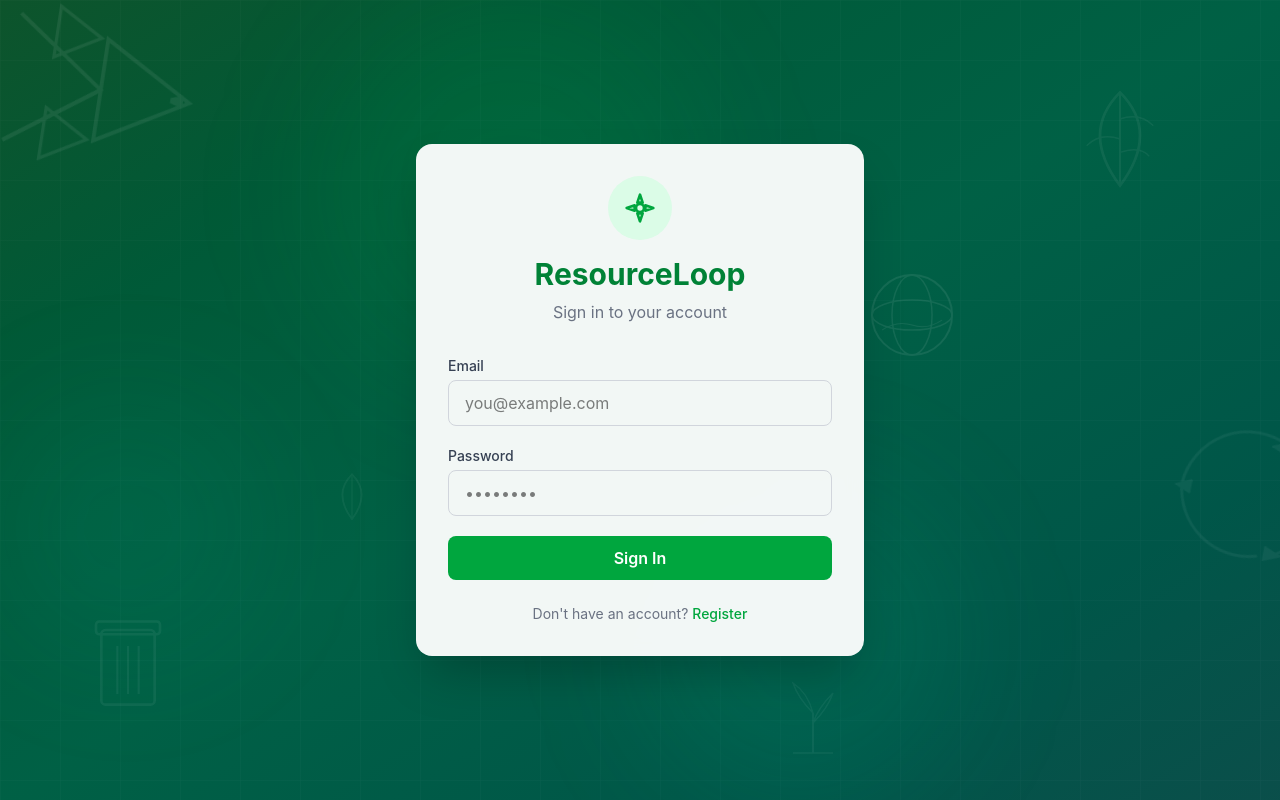
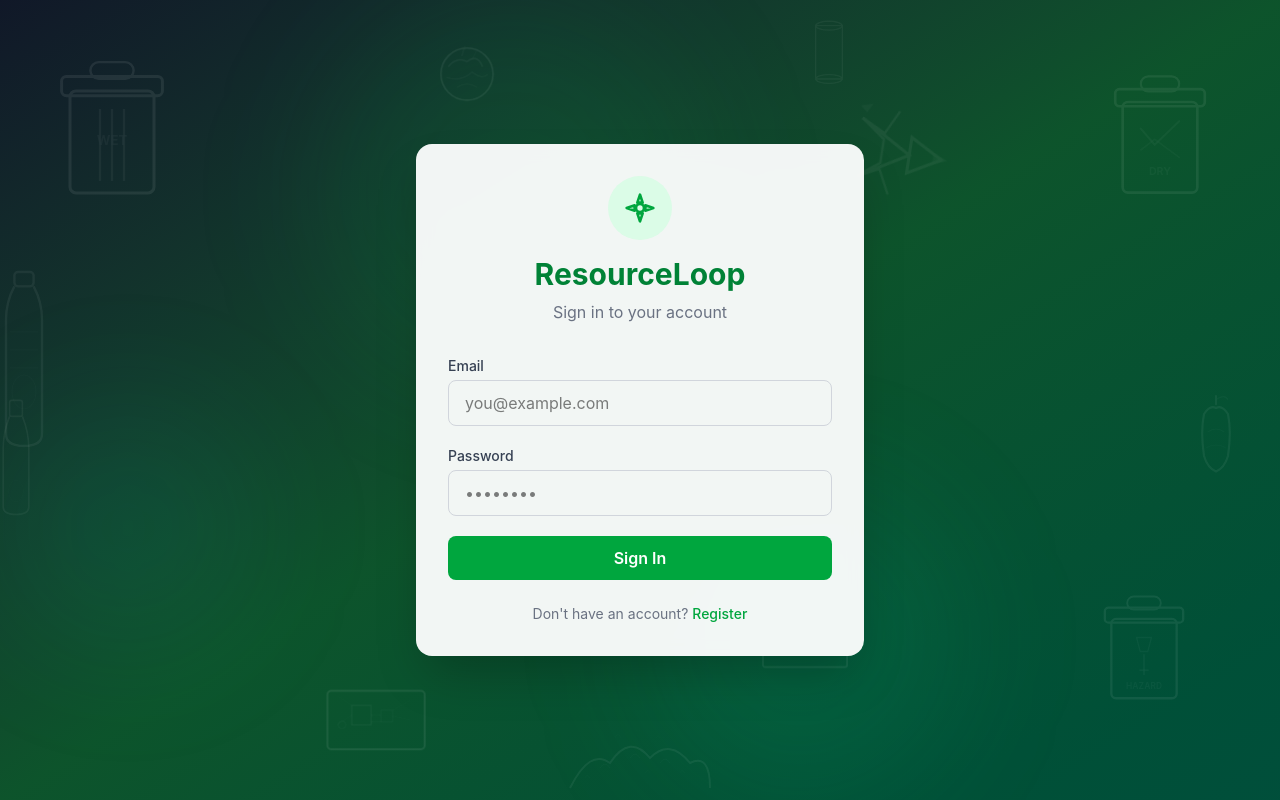
Before and after one commit to Tejas-India-Hackathon-2026/Team-Robbin-Good, a React app in the folder frontend/: page /login in a window 1280 px wide. Built offline with nearby package versions, Linux system fonts and the light colour scheme; the HTML template or start-up script is replaced by a standard one.

Commit message:
feat: replace background icons with waste management elements (dustbins, bottles, e-waste, truck, compost)

```diff
--- a/frontend/src/components/WasteBackground.jsx
+++ b/frontend/src/components/WasteBackground.jsx
@@ -1,78 +1,158 @@
 export default function WasteBackground({ children }) {
   return (
-    <div className="min-h-screen relative overflow-hidden bg-gradient-to-br from-green-900 via-emerald-800 to-teal-900">
+    <div className="min-h-screen relative overflow-hidden bg-gradient-to-br from-gray-900 via-green-900 to-emerald-900">
       <div className="absolute inset-0 overflow-hidden pointer-events-none">
-        {/* Animated grid pattern */}
-        <svg className="absolute inset-0 w-full h-full opacity-[0.04]" xmlns="http://www.w3.org/2000/svg">
-          <defs>
-            <pattern id="grid" width="60" height="60" patternUnits="userSpaceOnUse">
-              <path d="M 60 0 L 0 0 0 60" fill="none" stroke="white" strokeWidth="1" />
-            </pattern>
-          </defs>
-          <rect width="100%" height="100%" fill="url(#grid)" />
+
+        {/* Green dustbin - top left */}
+        <svg className="absolute top-10 left-10 w-36 h-44 opacity-[0.08] animate-float" viewBox="0 0 120 140" fill="none" xmlns="http://www.w3.org/2000/svg">
+          <rect x="25" y="40" width="70" height="85" rx="5" stroke="white" strokeWidth="2.5" />
+          <rect x="18" y="28" width="84" height="16" rx="4" stroke="white" strokeWidth="2.5" />
+          <rect x="42" y="16" width="36" height="14" rx="7" stroke="white" strokeWidth="2" />
+          <line x1="50" y1="55" x2="50" y2="115" stroke="white" strokeWidth="2" opacity="0.6" />
+          <line x1="60" y1="55" x2="60" y2="115" stroke="white" strokeWidth="2" opacity="0.6" />
+          <line x1="70" y1="55" x2="70" y2="115" stroke="white" strokeWidth="2" opacity="0.6" />
+          <text x="60" y="85" textAnchor="middle" fill="white" fontSize="11" fontWeight="bold" opacity="0.5">WET</text>
         </svg>
 
-        {/* Recycling symbol - top left */}
-        <svg className="absolute -top-10 -left-10 w-64 h-64 opacity-[0.07] animate-spin-slow" viewBox="0 0 200 200" fill="none" xmlns="http://www.w3.org/2000/svg">
-          <path d="M100 20 L140 90 H60 Z" stroke="white" strokeWidth="3" fill="none" />
-          <path d="M50 160 L100 90 L150 160" stroke="white" strokeWidth="3" fill="none" />
-          <path d="M150 160 L100 90" stroke="white" strokeWidth="3" fill="none" />
-          <path d="M60 95 L40 130 L80 130 Z" stroke="white" strokeWidth="2.5" fill="none" />
-          <path d="M140 95 L120 130 L160 130 Z" stroke="white" strokeWidth="2.5" fill="none" />
-          <path d="M95 25 L105 25 L102 35 L98 35 Z" fill="white" />
+        {/* Blue dustbin - top right */}
+        <svg className="absolute top-16 right-14 w-32 h-40 opacity-[0.07] animate-float-delayed" viewBox="0 0 120 140" fill="none" xmlns="http://www.w3.org/2000/svg">
+          <rect x="25" y="40" width="70" height="85" rx="5" stroke="white" strokeWidth="2.5" />
+          <rect x="18" y="28" width="84" height="16" rx="4" stroke="white" strokeWidth="2.5" />
+          <rect x="42" y="16" width="36" height="14" rx="7" stroke="white" strokeWidth="2" />
+          <path d="M42 65 L55 80 L78 58" stroke="white" strokeWidth="2" opacity="0.5" strokeLinecap="round" />
+          <path d="M42 85 L55 75 L78 92" stroke="white" strokeWidth="1.5" opacity="0.4" strokeLinecap="round" />
+          <text x="60" y="108" textAnchor="middle" fill="white" fontSize="10" fontWeight="bold" opacity="0.5">DRY</text>
         </svg>
 
-        {/* Leaf cluster - top right */}
-        <svg className="absolute top-20 right-20 w-40 h-40 opacity-[0.06] animate-float" viewBox="0 0 120 120" xmlns="http://www.w3.org/2000/svg">
-          <path d="M60 10 Q90 40 60 80 Q30 40 60 10Z" stroke="white" strokeWidth="2" fill="none" />
-          <path d="M60 10 L60 80" stroke="white" strokeWidth="1.5" />
-          <path d="M60 30 Q75 25 85 35" stroke="white" strokeWidth="1" fill="none" />
-          <path d="M60 45 Q45 40 35 50" stroke="white" strokeWidth="1" fill="none" />
-          <path d="M60 55 Q75 50 82 58" stroke="white" strokeWidth="1" fill="none" />
+        {/* Plastic bottle - center left */}
+        <svg className="absolute top-1/3 -left-4 w-20 h-48 opacity-[0.06] animate-float" viewBox="0 0 60 160" fill="none" xmlns="http://www.w3.org/2000/svg">
+          <rect x="22" y="5" width="16" height="12" rx="3" stroke="white" strokeWidth="2" />
+          <path d="M22 17 Q15 30 15 45 L15 140 Q15 150 30 150 Q45 150 45 140 L45 45 Q45 30 38 17" stroke="white" strokeWidth="2" />
+          <line x1="18" y1="55" x2="42" y2="55" stroke="white" strokeWidth="1" opacity="0.4" />
+          <line x1="18" y1="70" x2="42" y2="70" stroke="white" strokeWidth="1" opacity="0.4" />
+          <line x1="18" y1="85" x2="42" y2="85" stroke="white" strokeWidth="1" opacity="0.4" />
+          <ellipse cx="30" cy="105" rx="10" ry="14" stroke="white" strokeWidth="1" opacity="0.3" />
         </svg>
 
-        {/* Bin icon - bottom left */}
-        <svg className="absolute bottom-16 left-16 w-32 h-32 opacity-[0.06] animate-float-delayed" viewBox="0 0 100 120" xmlns="http://www.w3.org/2000/svg">
-          <rect x="25" y="30" width="50" height="70" rx="4" stroke="white" strokeWidth="2.5" fill="none" />
-          <rect x="20" y="22" width="60" height="12" rx="3" stroke="white" strokeWidth="2.5" fill="none" />
-          <line x1="40" y1="45" x2="40" y2="90" stroke="white" strokeWidth="2" />
-          <line x1="50" y1="45" x2="50" y2="90" stroke="white" strokeWidth="2" />
-          <line x1="60" y1="45" x2="60" y2="90" stroke="white" strokeWidth="2" />
+        {/* Crumpled paper ball - top center */}
+        <svg className="absolute top-8 left-1/3 w-20 h-20 opacity-[0.06] animate-pulse-slow" viewBox="0 0 80 80" fill="none" xmlns="http://www.w3.org/2000/svg">
+          <circle cx="40" cy="42" r="25" stroke="white" strokeWidth="1.5" />
+          <path d="M22 35 Q30 25 40 30 Q50 22 55 35" stroke="white" strokeWidth="1.5" opacity="0.6" />
+          <path d="M20 45 Q35 50 45 40 Q55 48 60 42" stroke="white" strokeWidth="1" opacity="0.5" />
+          <path d="M30 55 Q40 48 50 55" stroke="white" strokeWidth="1" opacity="0.4" />
+          <path d="M35 25 L38 15" stroke="white" strokeWidth="1.5" opacity="0.4" />
+          <path d="M45 28 L50 18" stroke="white" strokeWidth="1" opacity="0.3" />
         </svg>
 
-        {/* Circular arrows - right side */}
-        <svg className="absolute top-1/2 -right-16 w-48 h-48 opacity-[0.05] animate-spin-slow-reverse" viewBox="0 0 200 200" xmlns="http://www.w3.org/2000/svg">
-          <path d="M100 30 A70 70 0 0 1 160 130" stroke="white" strokeWidth="3" fill="none" strokeLinecap="round" />
-          <path d="M155 115 L162 132 L148 132" stroke="white" strokeWidth="2.5" fill="white" />
-          <path d="M160 140 A70 70 0 0 1 40 130" stroke="white" strokeWidth="3" fill="none" strokeLinecap="round" />
-          <path d="M45 145 L38 128 L52 128" stroke="white" strokeWidth="2.5" fill="white" />
-          <path d="M40 120 A70 70 0 0 1 100 30" stroke="white" strokeWidth="3" fill="none" strokeLinecap="round" />
-          <path d="M105 40 L98 25 L92 40" stroke="white" strokeWidth="2.5" fill="white" />
+        {/* Apple core / food waste - right side */}
+        <svg className="absolute top-1/2 right-8 w-16 h-24 opacity-[0.06] animate-float-delayed" viewBox="0 0 50 80" fill="none" xmlns="http://www.w3.org/2000/svg">
+          <path d="M25 12 L25 5" stroke="white" strokeWidth="1.5" strokeLinecap="round" />
+          <path d="M25 8 Q32 3 35 8" stroke="white" strokeWidth="1" opacity="0.5" />
+          <path d="M15 20 Q12 35 15 55 Q18 65 25 68 Q32 65 35 55 Q38 35 35 20 Q30 12 25 15 Q20 12 15 20Z" stroke="white" strokeWidth="1.8" />
+          <path d="M18 35 Q25 30 32 35" stroke="white" strokeWidth="1" opacity="0.4" />
+          <path d="M17 48 Q25 44 33 48" stroke="white" strokeWidth="1" opacity="0.3" />
         </svg>
 
-        {/* Earth/globe - center right */}
-        <svg className="absolute top-1/3 right-1/4 w-24 h-24 opacity-[0.05] animate-pulse-slow" viewBox="0 0 100 100" xmlns="http://www.w3.org/2000/svg">
-          <circle cx="50" cy="50" r="40" stroke="white" strokeWidth="2" fill="none" />
-          <ellipse cx="50" cy="50" rx="20" ry="40" stroke="white" strokeWidth="1.5" fill="none" />
-          <ellipse cx="50" cy="50" rx="40" ry="15" stroke="white" strokeWidth="1.5" fill="none" />
-          <path d="M20 65 Q35 55 50 60 Q65 65 80 55" stroke="white" strokeWidth="1" fill="none" />
+        {/* Red dustbin (hazardous) - bottom right */}
+        <svg className="absolute bottom-20 right-20 w-28 h-36 opacity-[0.07] animate-float" viewBox="0 0 120 140" fill="none" xmlns="http://www.w3.org/2000/svg">
+          <rect x="25" y="40" width="70" height="85" rx="5" stroke="white" strokeWidth="2.5" />
+          <rect x="18" y="28" width="84" height="16" rx="4" stroke="white" strokeWidth="2.5" />
+          <rect x="42" y="16" width="36" height="14" rx="7" stroke="white" strokeWidth="2" />
+          <path d="M52 60 L68 60 L64 75 L56 75 Z" stroke="white" strokeWidth="1.5" opacity="0.5" />
+          <line x1="60" y1="78" x2="60" y2="100" stroke="white" strokeWidth="2" opacity="0.5" />
+          <line x1="55" y1="95" x2="65" y2="95" stroke="white" strokeWidth="2" opacity="0.5" />
+          <text x="60" y="115" textAnchor="middle" fill="white" fontSize="9" fontWeight="bold" opacity="0.5">HAZARD</text>
         </svg>
 
-        {/* Small leaves scattered */}
-        <svg className="absolute bottom-1/3 left-1/4 w-16 h-16 opacity-[0.05] animate-float" viewBox="0 0 50 50" xmlns="http://www.w3.org/2000/svg">
-          <path d="M25 5 Q40 20 25 40 Q10 20 25 5Z" stroke="white" strokeWidth="1.5" fill="none" />
-          <path d="M25 5 L25 40" stroke="white" strokeWidth="1" />
+        {/* E-waste circuit board - bottom left */}
+        <svg className="absolute bottom-10 left-1/4 w-28 h-20 opacity-[0.06] animate-pulse-slow" viewBox="0 0 120 80" fill="none" xmlns="http://www.w3.org/2000/svg">
+          <rect x="10" y="10" width="100" height="60" rx="4" stroke="white" strokeWidth="2" />
+          <rect x="35" y="25" width="20" height="20" stroke="white" strokeWidth="1.5" opacity="0.5" />
+          <rect x="65" y="30" width="12" height="12" stroke="white" strokeWidth="1" opacity="0.4" />
+          <circle cx="25" cy="45" r="4" stroke="white" strokeWidth="1" opacity="0.4" />
+          <line x1="55" y1="35" x2="65" y2="35" stroke="white" strokeWidth="1" opacity="0.3" />
+          <line x1="55" y1="42" x2="65" y2="42" stroke="white" strokeWidth="1" opacity="0.3" />
+          <line x1="77" y1="30" x2="95" y2="20" stroke="white" strokeWidth="0.8" opacity="0.3" />
+          <line x1="77" y1="36" x2="95" y2="40" stroke="white" strokeWidth="0.8" opacity="0.3" />
+          <line x1="35" y1="25" x2="20" y2="15" stroke="white" strokeWidth="0.8" opacity="0.3" />
+          <line x1="35" y1="35" x2="20" y2="45" stroke="white" strokeWidth="0.8" opacity="0.3" />
         </svg>
 
-        {/* Seedling - bottom right */}
-        <svg className="absolute bottom-8 right-1/3 w-20 h-20 opacity-[0.06] animate-float-delayed" viewBox="0 0 60 80" xmlns="http://www.w3.org/2000/svg">
-          <path d="M30 75 L30 35" stroke="white" strokeWidth="2" />
-          <path d="M30 35 Q15 20 10 5 Q25 15 30 35Z" stroke="white" strokeWidth="1.5" fill="none" />
-          <path d="M30 45 Q45 30 50 15 Q35 30 30 45Z" stroke="white" strokeWidth="1.5" fill="none" />
-          <line x1="10" y1="75" x2="50" y2="75" stroke="white" strokeWidth="1.5" />
+        {/* Collection truck - center */}
+        <svg className="absolute top-1/2 left-1/2 -translate-x-1/2 -translate-y-1/2 w-48 h-28 opacity-[0.04] animate-truck" viewBox="0 0 200 100" fill="none" xmlns="http://www.w3.org/2000/svg">
+          <rect x="5" y="25" width="100" height="55" rx="3" stroke="white" strokeWidth="2.5" />
+          <rect x="5" y="15" width="100" height="15" rx="2" stroke="white" strokeWidth="2" />
+          <path d="M105 40 L105 80 L170 80 L170 45 L145 40 Z" stroke="white" strokeWidth="2.5" />
+          <rect x="115" y="50" width="25" height="20" rx="2" stroke="white" strokeWidth="1.5" opacity="0.5" />
+          <path d="M145 40 L160 35 L170 45" stroke="white" strokeWidth="1.5" opacity="0.4" />
+          <circle cx="40" cy="88" r="10" stroke="white" strokeWidth="2" />
+          <circle cx="40" cy="88" r="4" stroke="white" strokeWidth="1.5" />
+          <circle cx="145" cy="88" r="10" stroke="white" strokeWidth="2" />
+          <circle cx="145" cy="88" r="4" stroke="white" strokeWidth="1.5" />
+          <path d="M15 40 L25 35 L35 40 L35 55 L15 55 Z" stroke="white" strokeWidth="1" opacity="0.3" />
+          <line x1="50" y1="45" x2="50" y2="65" stroke="white" strokeWidth="1" opacity="0.25" />
+          <line x1="65" y1="45" x2="65" y2="65" stroke="white" strokeWidth="1" opacity="0.25" />
+          <line x1="80" y1="45" x2="80" y2="65" stroke="white" strokeWidth="1" opacity="0.25" />
         </svg>
 
-        {/* Gradient orbs */}
+        {/* Compost pile - bottom center */}
+        <svg className="absolute -bottom-4 left-1/2 -translate-x-1/2 w-40 h-24 opacity-[0.06] animate-float-delayed" viewBox="0 0 160 80" fill="none" xmlns="http://www.w3.org/2000/svg">
+          <path d="M10 70 Q30 30 50 45 Q70 15 90 40 Q110 20 130 45 Q150 35 150 70" stroke="white" strokeWidth="2" />
+          <path d="M40 50 Q45 42 50 50" stroke="white" strokeWidth="1" opacity="0.4" />
+          <path d="M70 40 Q75 32 80 40" stroke="white" strokeWidth="1" opacity="0.4" />
+          <path d="M100 45 Q105 37 110 45" stroke="white" strokeWidth="1" opacity="0.4" />
+          <path d="M25 60 Q27 55 30 60" stroke="white" strokeWidth="0.8" opacity="0.3" />
+          <path d="M85 55 Q88 50 90 55" stroke="white" strokeWidth="0.8" opacity="0.3" />
+          <path d="M120 55 Q122 50 125 55" stroke="white" strokeWidth="0.8" opacity="0.3" />
+          {/* Wavy heat lines */}
+          <path d="M55 20 Q58 12 61 20" stroke="white" strokeWidth="0.8" opacity="0.25" />
+          <path d="M75 15 Q78 8 81 15" stroke="white" strokeWidth="0.8" opacity="0.2" />
+          <path d="M95 22 Q98 14 101 22" stroke="white" strokeWidth="0.8" opacity="0.2" />
+        </svg>
+
+        {/* Recycle arrows - large center-right */}
+        <svg className="absolute top-20 right-1/4 w-36 h-36 opacity-[0.05] animate-spin-slow" viewBox="0 0 120 120" fill="none" xmlns="http://www.w3.org/2000/svg">
+          <path d="M60 15 L75 42 H45 Z" stroke="white" strokeWidth="2.5" />
+          <path d="M35 85 L60 42 L85 85" stroke="white" strokeWidth="2.5" />
+          <path d="M35 85 L50 65 H70 L85 85" stroke="white" strokeWidth="2" />
+          <path d="M25 55 L45 65 L35 85" stroke="white" strokeWidth="2" />
+          <path d="M95 55 L75 65 L85 85" stroke="white" strokeWidth="2" />
+          <polygon points="60,10 65,22 55,22" fill="white" opacity="0.5" />
+          <polygon points="30,82 22,78 25,88" fill="white" opacity="0.5" />
+          <polygon points="90,82 98,78 95,88" fill="white" opacity="0.5" />
+        </svg>
+
+        {/* Glass bottle - left side */}
+        <svg className="absolute bottom-1/3 -left-2 w-12 h-32 opacity-[0.05] animate-float-delayed" viewBox="0 0 40 120" fill="none" xmlns="http://www.w3.org/2000/svg">
+          <rect x="14" y="5" width="12" height="15" rx="2" stroke="white" strokeWidth="1.5" />
+          <path d="M14 20 Q8 35 8 50 L8 105 Q8 112 20 112 Q32 112 32 105 L32 50 Q32 35 26 20" stroke="white" strokeWidth="1.5" />
+          <line x1="10" y1="60" x2="30" y2="60" stroke="white" strokeWidth="0.8" opacity="0.3" />
+          <line x1="10" y1="75" x2="30" y2="75" stroke="white" strokeWidth="0.8" opacity="0.3" />
+          <ellipse cx="20" cy="90" rx="7" ry="10" stroke="white" strokeWidth="0.8" opacity="0.25" />
+        </svg>
+
+        {/* Newspaper - right bottom */}
+        <svg className="absolute bottom-32 right-1/3 w-24 h-20 opacity-[0.05] animate-pulse-slow" viewBox="0 0 100 80" fill="none" xmlns="http://www.w3.org/2000/svg">
+          <rect x="8" y="5" width="84" height="70" rx="2" stroke="white" strokeWidth="1.8" />
+          <rect x="14" y="10" width="35" height="12" stroke="white" strokeWidth="1" opacity="0.4" />
+          <line x1="14" y1="30" x2="86" y2="30" stroke="white" strokeWidth="0.8" opacity="0.3" />
+          <line x1="14" y1="38" x2="86" y2="38" stroke="white" strokeWidth="0.8" opacity="0.3" />
+          <line x1="14" y1="46" x2="60" y2="46" stroke="white" strokeWidth="0.8" opacity="0.3" />
+          <line x1="14" y1="54" x2="86" y2="54" stroke="white" strokeWidth="0.8" opacity="0.3" />
+          <line x1="14" y1="62" x2="70" y2="62" stroke="white" strokeWidth="0.8" opacity="0.3" />
+          <rect x="55" y="10" width="31" height="14" rx="1" stroke="white" strokeWidth="0.8" opacity="0.3" />
+        </svg>
+
+        {/* Can / tin - top center-right */}
+        <svg className="absolute top-4 right-1/3 w-12 h-20 opacity-[0.05] animate-float" viewBox="0 0 50 90" fill="none" xmlns="http://www.w3.org/2000/svg">
+          <ellipse cx="25" cy="12" rx="15" ry="5" stroke="white" strokeWidth="1.5" />
+          <rect x="10" y="12" width="30" height="60" rx="1" stroke="white" strokeWidth="1.5" />
+          <ellipse cx="25" cy="72" rx="15" ry="5" stroke="white" strokeWidth="1.5" />
+          <line x1="12" y1="30" x2="38" y2="30" stroke="white" strokeWidth="0.8" opacity="0.3" />
+          <line x1="12" y1="50" x2="38" y2="50" stroke="white" strokeWidth="0.8" opacity="0.3" />
+        </svg>
+
+        {/* Gradient orbs for depth */}
         <div className="absolute top-0 left-1/4 w-96 h-96 bg-green-500/10 rounded-full blur-3xl" />
         <div className="absolute bottom-0 right-1/4 w-80 h-80 bg-emerald-400/10 rounded-full blur-3xl" />
         <div className="absolute top-1/2 left-0 w-64 h-64 bg-teal-500/8 rounded-full blur-3xl" />
--- a/frontend/src/index.css
+++ b/frontend/src/index.css
@@ -6,6 +6,7 @@
   --animate-float: float 6s ease-in-out infinite;
   --animate-float-delayed: float-delayed 8s ease-in-out infinite;
   --animate-pulse-slow: pulse-slow 4s ease-in-out infinite;
+  --animate-truck: truck 12s ease-in-out infinite;
 
   @keyframes spin-slow {
     from { transform: rotate(0deg); }
@@ -26,6 +27,10 @@
   @keyframes pulse-slow {
     0%, 100% { opacity: 0.05; transform: scale(1); }
     50% { opacity: 0.09; transform: scale(1.05); }
+  }
+  @keyframes truck {
+    0%, 100% { transform: translateX(-50%) translateY(-50%); }
+    50% { transform: translateX(-45%) translateY(-55%); }
   }
 }
 
```
